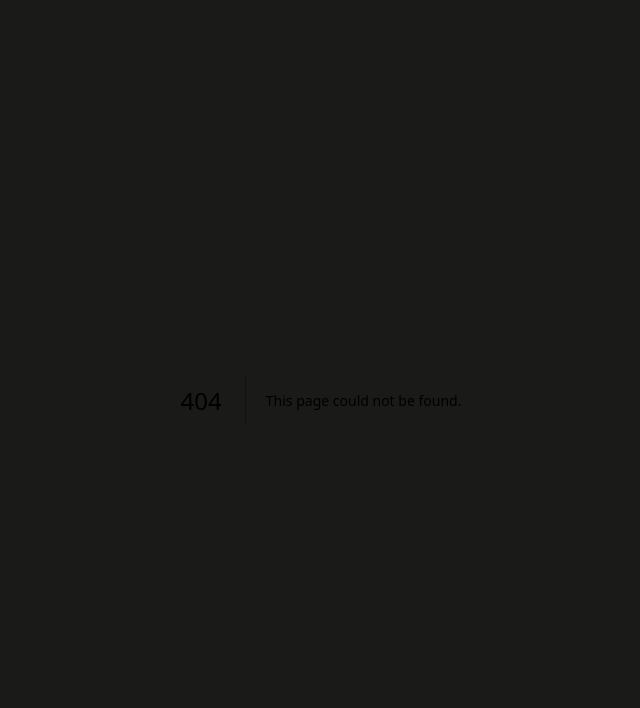
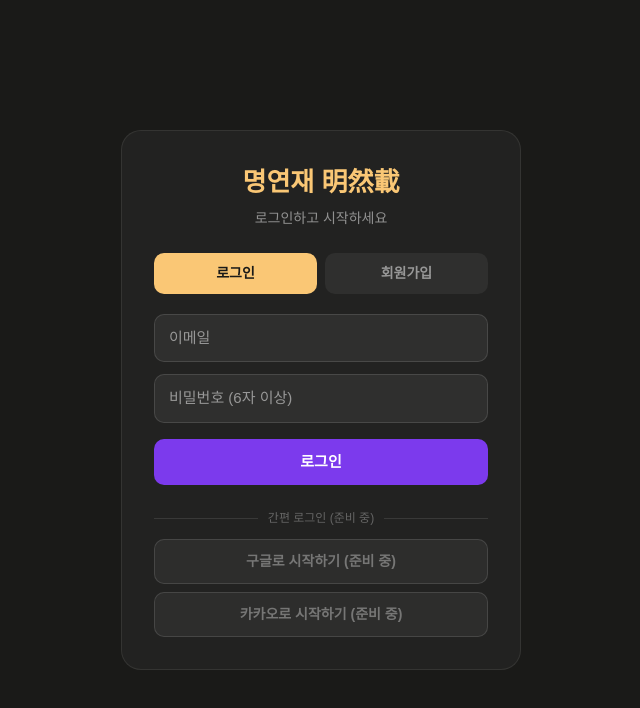
Before and after one commit to lysh0112-cpu/myjae, a Next.js app: page /auth in a window 1280 px wide. Before the commit this address had no page. Shown: the top 708 px of the page, without its empty margins (319-959 px from the left). Built offline with nearby package versions, Linux system fonts and the light colour scheme; no server answers.

Commit message:
Create page.tsx

```diff
--- /dev/null
+++ b/app/auth/page.tsx
@@ -0,0 +1,134 @@
+'use client'
+
+import { useState, useEffect } from 'react'
+import { useRouter } from 'next/navigation'
+import { supabase } from '@/lib/supabase'
+
+export default function AuthPage() {
+  const router = useRouter()
+  const [mode, setMode] = useState<'login' | 'signup'>('login')
+  const [email, setEmail] = useState('')
+  const [password, setPassword] = useState('')
+  const [loading, setLoading] = useState(false)
+  const [msg, setMsg] = useState('')
+
+  // 이미 로그인돼 있으면 분기 처리
+  useEffect(() => {
+    supabase.auth.getUser().then(({ data }) => {
+      if (data.user) routeAfterLogin(data.user.id)
+    })
+    // eslint-disable-next-line react-hooks/exhaustive-deps
+  }, [])
+
+  // 로그인 후 어디로 보낼지 결정
+  const routeAfterLogin = async (userId: string) => {
+    const { data: profile } = await supabase
+      .from('profiles')
+      .select('nickname, role, privacy_agreed')
+      .eq('id', userId)
+      .single()
+
+    // 프로필 없거나 닉네임·동의 미완 → 최초 설정 화면으로
+    if (!profile || !profile.nickname || !profile.privacy_agreed) {
+      router.push('/auth/welcome')
+      return
+    }
+    // 역할에 따라 분기
+    if (profile.role === 'consultant' || profile.role === 'master') {
+      router.push('/manseryeok/consultant')
+    } else {
+      router.push('/')
+    }
+  }
+
+  const handleLogin = async () => {
+    setMsg(''); setLoading(true)
+    const { data, error } = await supabase.auth.signInWithPassword({ email, password })
+    setLoading(false)
+    if (error) { setMsg('로그인 실패: ' + error.message); return }
+    if (data.user) routeAfterLogin(data.user.id)
+  }
+
+  const handleSignup = async () => {
+    setMsg(''); setLoading(true)
+    const { data, error } = await supabase.auth.signUp({ email, password })
+    setLoading(false)
+    if (error) { setMsg('가입 실패: ' + error.message); return }
+    if (data.user) {
+      // 가입 직후 바로 환영(닉네임·동의) 화면으로
+      router.push('/auth/welcome')
+    } else {
+      setMsg('가입 확인 메일을 보냈어요. 메일을 확인해주세요.')
+    }
+  }
+
+  const submit = () => {
+    if (!email || !password) { setMsg('이메일과 비밀번호를 입력해주세요.'); return }
+    if (mode === 'login') handleLogin()
+    else handleSignup()
+  }
+
+  return (
+    <div style={{ minHeight: '100vh', background: '#1a1a18', display: 'flex', alignItems: 'center', justifyContent: 'center', padding: 20 }}>
+      <div style={{ width: '100%', maxWidth: 400, background: 'rgba(255,255,255,0.04)', border: '1px solid rgba(255,255,255,0.08)', borderRadius: 20, padding: 32 }}>
+        <div style={{ textAlign: 'center', marginBottom: 24 }}>
+          <div style={{ fontSize: 26, fontWeight: 800, color: '#FAC775', marginBottom: 6 }}>명연재 明然載</div>
+          <div style={{ color: 'rgba(255,255,255,0.5)', fontSize: 14 }}>
+            {mode === 'login' ? '로그인하고 시작하세요' : '회원가입'}
+          </div>
+        </div>
+
+        {/* 로그인/가입 탭 */}
+        <div style={{ display: 'flex', gap: 8, marginBottom: 20 }}>
+          {(['login', 'signup'] as const).map(m => (
+            <button key={m} onClick={() => { setMode(m); setMsg('') }}
+              style={{
+                flex: 1, padding: '10px 0', borderRadius: 10, border: 'none', cursor: 'pointer', fontWeight: 700, fontSize: 14,
+                background: mode === m ? '#FAC775' : 'rgba(255,255,255,0.06)',
+                color: mode === m ? '#1a1a18' : 'rgba(255,255,255,0.5)',
+              }}>
+              {m === 'login' ? '로그인' : '회원가입'}
+            </button>
+          ))}
+        </div>
+
+        <div style={{ display: 'flex', flexDirection: 'column', gap: 12 }}>
+          <input type="email" value={email} onChange={e => setEmail(e.target.value)}
+            placeholder="이메일" style={inputStyle} />
+          <input type="password" value={password} onChange={e => setPassword(e.target.value)}
+            placeholder="비밀번호 (6자 이상)" style={inputStyle}
+            onKeyDown={e => { if (e.key === 'Enter') submit() }} />
+
+          <button onClick={submit} disabled={loading}
+            style={{ padding: '12px 0', borderRadius: 10, border: 'none', background: '#7c3aed', color: '#fff', fontWeight: 700, fontSize: 15, cursor: 'pointer', opacity: loading ? 0.6 : 1, marginTop: 4 }}>
+            {loading ? '처리 중…' : (mode === 'login' ? '로그인' : '가입하기')}
+          </button>
+        </div>
+
+        {msg && <div style={{ marginTop: 14, color: '#fca5a5', fontSize: 13, textAlign: 'center' }}>{msg}</div>}
+
+        {/* 소셜 로그인 자리 (나중에 켜기) */}
+        <div style={{ margin: '24px 0 12px', display: 'flex', alignItems: 'center', gap: 10 }}>
+          <div style={{ flex: 1, height: 1, background: 'rgba(255,255,255,0.1)' }} />
+          <span style={{ color: 'rgba(255,255,255,0.3)', fontSize: 12 }}>간편 로그인 (준비 중)</span>
+          <div style={{ flex: 1, height: 1, background: 'rgba(255,255,255,0.1)' }} />
+        </div>
+        <div style={{ display: 'flex', flexDirection: 'column', gap: 8 }}>
+          <button disabled title="준비 중"
+            style={{ padding: '11px 0', borderRadius: 10, border: '1px solid rgba(255,255,255,0.12)', background: 'rgba(255,255,255,0.05)', color: 'rgba(255,255,255,0.35)', fontWeight: 600, fontSize: 14, cursor: 'not-allowed' }}>
+            구글로 시작하기 (준비 중)
+          </button>
+          <button disabled title="준비 중"
+            style={{ padding: '11px 0', borderRadius: 10, border: '1px solid rgba(255,255,255,0.12)', background: 'rgba(255,255,255,0.05)', color: 'rgba(255,255,255,0.35)', fontWeight: 600, fontSize: 14, cursor: 'not-allowed' }}>
+            카카오로 시작하기 (준비 중)
+          </button>
+        </div>
+      </div>
+    </div>
+  )
+}
+
+const inputStyle: React.CSSProperties = {
+  padding: '12px 14px', borderRadius: 10, border: '1px solid rgba(255,255,255,0.12)',
+  background: 'rgba(255,255,255,0.06)', color: '#fff', fontSize: 15, outline: 'none',
+}
```
